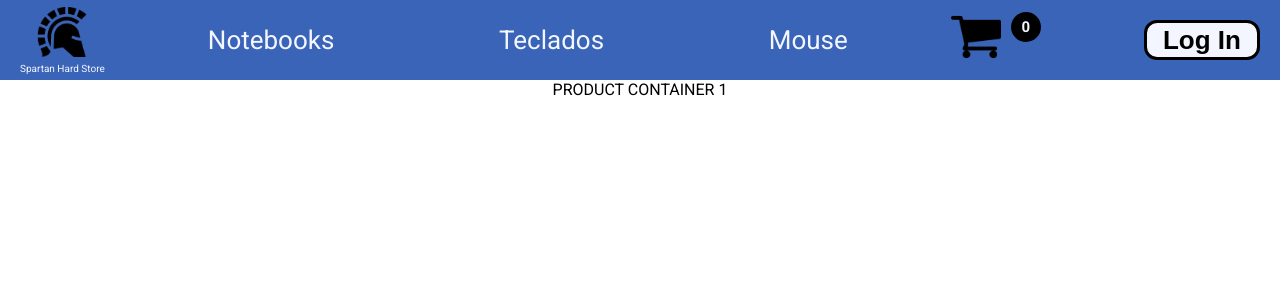
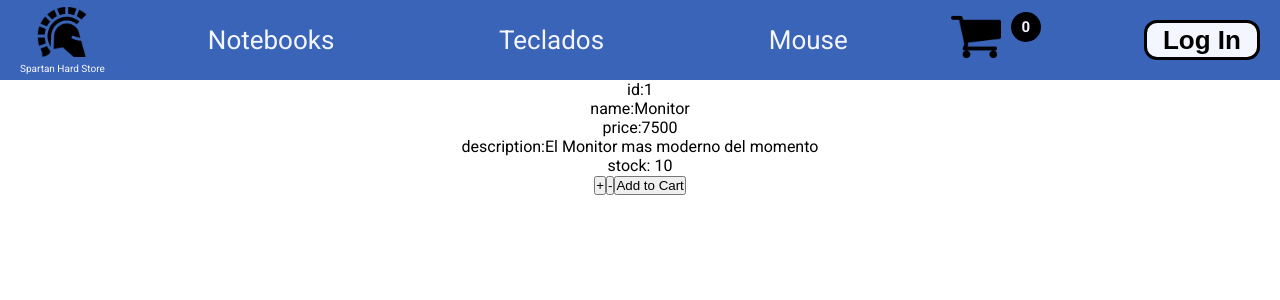
Before and after one commit to GermanSiliprandi/reactJS-final-project, a React (Create React App) app: page / in a window 1280 px wide. Shown: the top 300 px of the page. Built offline with nearby package versions, Linux system fonts and the light colour scheme.

Commit message:
Desafio 5

```diff
--- a/src/App.js
+++ b/src/App.js
@@ -1,6 +1,7 @@
 import "./App.css";
 import { ItemListContainer } from "./components/ItemListContainer/ItemListContainer";
 import { NavBar } from "./components/NavBar/NavBar";
+import { ItemCount } from "./components/Counter/ItemCount";
 function App() {
 	return (
 		<div className="App">
@@ -8,7 +9,13 @@ function App() {
 				<NavBar />
 			</header>
 			<main>
-				<ItemListContainer text="PRODUCT CONTAINER 1" />
+				<ItemListContainer
+					id={1}
+					name="Monitor"
+					price={7500}
+					description={`El Monitor mas moderno del momento`}
+					stock={10}
+				></ItemListContainer>
 			</main>
 		</div>
 	);
--- a/src/components/Counter/ItemCount.js
+++ b/src/components/Counter/ItemCount.js
@@ -1,37 +1 @@
 import React from "react";
-
-export const Add = ({ state }) => {
-	console.log(`${state} Items Added`);
-};
-
-export const ItemCount = ({ stock, initial, onAdd }) => {
-	const [counter, setCounter] = React.useState(initial);
-
-	React.useEffect((initial) => {
-		setCounter(initial);
-		return () => {
-			setCounter(initial);
-		};
-	}, []);
-	const inc = () => {
-		if ({ stock } >= { counter }) {
-			let increase = counter++;
-			setCounter(increase);
-		}
-	};
-	const dec = () => {
-		if ({ counter } >= 0) {
-			let decrease = counter--;
-			setCounter(decrease);
-		}
-	};
-
-	return (
-		<div>
-			<button onClick={inc}>+</button>
-			<span>{counter}</span>
-			<button onClick={dec}>-</button>
-			<button onClick={onAdd}>Add to Cart</button>
-		</div>
-	);
-};
--- a/src/components/ItemListContainer/ItemListContainer.js
+++ b/src/components/ItemListContainer/ItemListContainer.js
@@ -1,8 +1,49 @@
 import React from "react";
-export const ItemListContainer = ({ text }) => {
+export const ItemListContainer = ({ id, name, price, description, stock }) => {
+	const Add = ({ state }) => {
+		console.log(`${state} Items Added`);
+	};
+	const ItemCount = ({ stock, initial, onAdd }) => {
+		const [counter, setCounter] = React.useState(initial);
+
+		React.useEffect((initial) => {
+			setCounter(initial);
+			return () => {
+				setCounter(initial);
+			};
+		}, []);
+		const inc = () => {
+			if ({ stock } >= counter) {
+				let increase = counter;
+				increase++;
+				setCounter(increase);
+			}
+		};
+		const dec = () => {
+			if (counter >= 0) {
+				let decrease = counter;
+				decrease--;
+				setCounter(decrease);
+			}
+		};
+
+		return (
+			<div>
+				<button onClick={inc}>+</button>
+				<span>{counter}</span>
+				<button onClick={dec}>-</button>
+				<button onClick={() => onAdd(counter)}>Add to Cart</button>
+			</div>
+		);
+	};
 	return (
-		<>
-			<p>{text}</p>
-		</>
+		<div>
+			<p>id:{id} </p>
+			<p>name:{name}</p>
+			<p>price:{price}</p>
+			<p>description:{description} </p>
+			<p>stock: {stock} </p>
+			<ItemCount initial={1} />
+		</div>
 	);
 };
```
